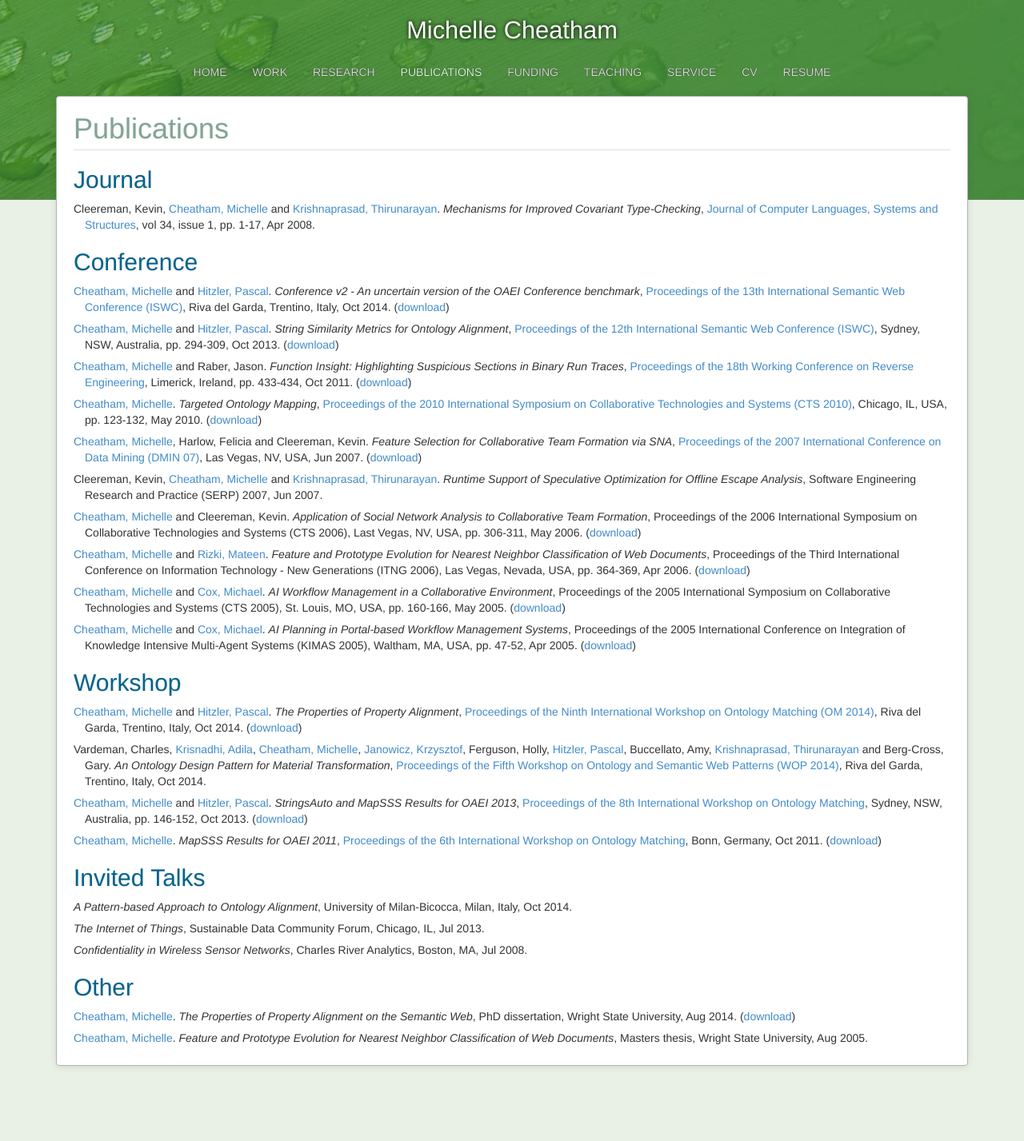
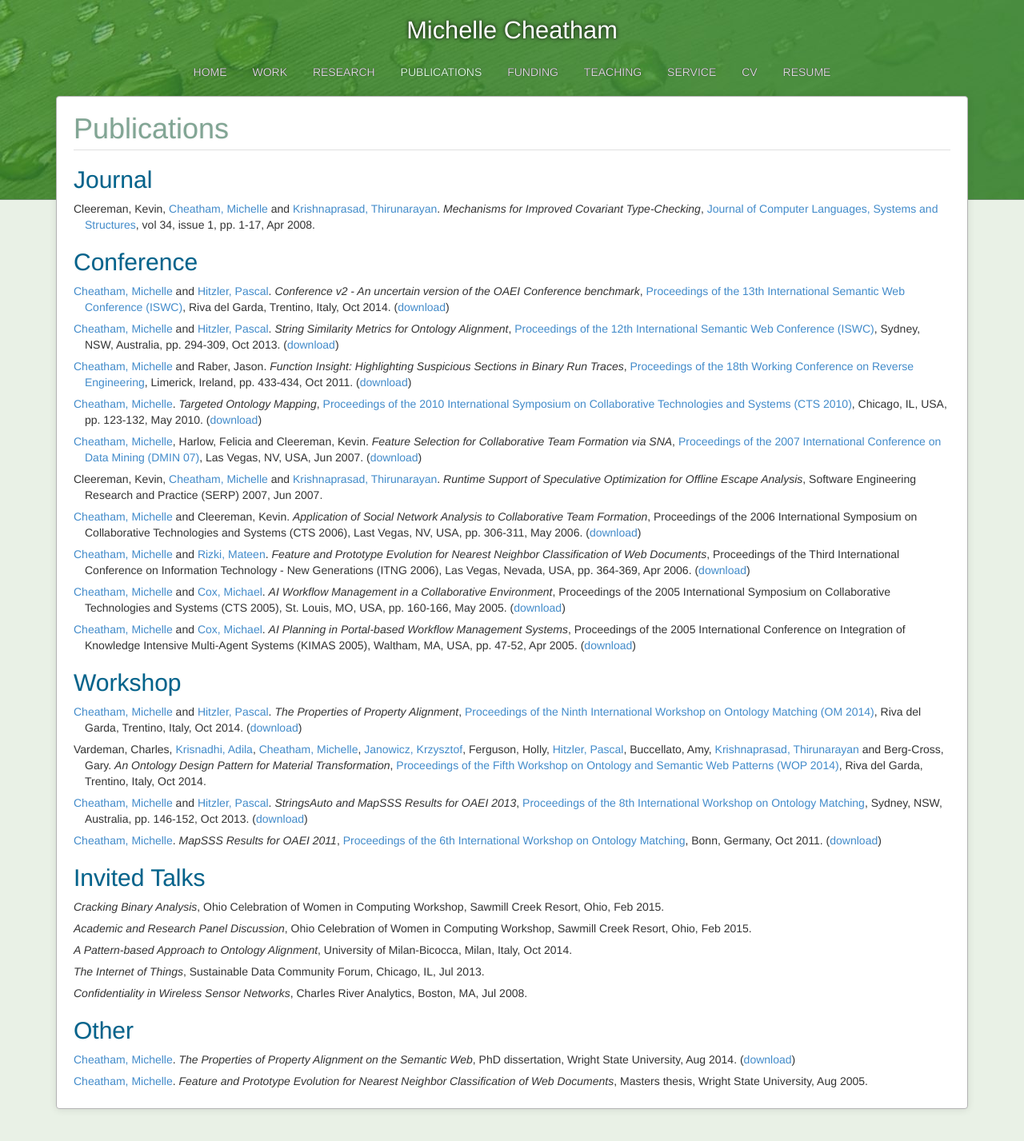
Before and after one commit to mcheatham/mcheatham.github.io, a Jekyll site: the page built from publications.md, in a window 1280 px wide. Shown: the whole page at 80% size. Built offline with Jekyll 4.4.1, drawn with Linux system fonts in a browser that asks for light colours; Markdown is read by kramdown in place of the engine named in the settings; before the commit the page ends 1373 px from its top, so only the background shows below that.

Commit message:
Updated list of WSU courses taught. Added talks at OCWiC workshop.

```diff
--- a/_data/papers.yaml
+++ b/_data/papers.yaml
@@ -1,4 +1,18 @@
 # listed in reverse order by date
+- title: Cracking Binary Analysis
+  publication: Ohio Celebration of Women in Computing Workshop
+  location: Sawmill Creek Resort, Ohio
+  date: 2015-2-20
+  type: talk
+  keywords: reversing
+
+- title: Academic and Research Panel Discussion
+  publication: Ohio Celebration of Women in Computing Workshop
+  location: Sawmill Creek Resort, Ohio
+  date: 2015-2-20
+  type: talk
+  keywords: teaching
+
 - title: A Pattern-based Approach to Ontology Alignment
   publication: University of Milan-Bicocca
   location: Milan, Italy
```
Also changed, not shown: _data/teaching.yaml (+9 -0 lines).
